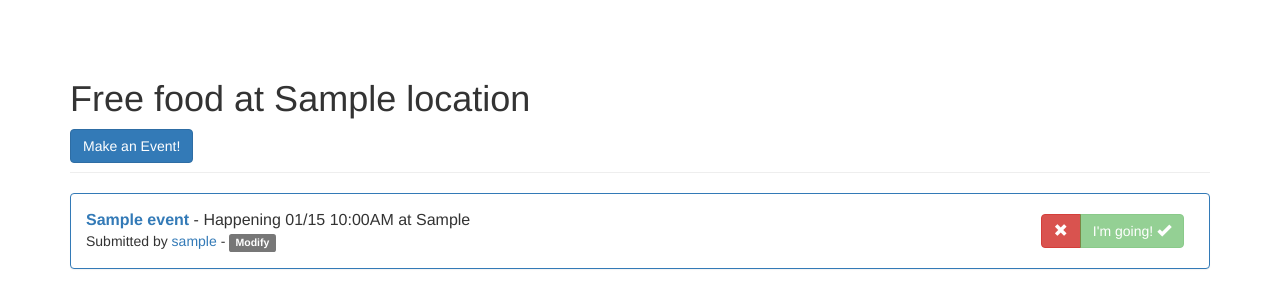
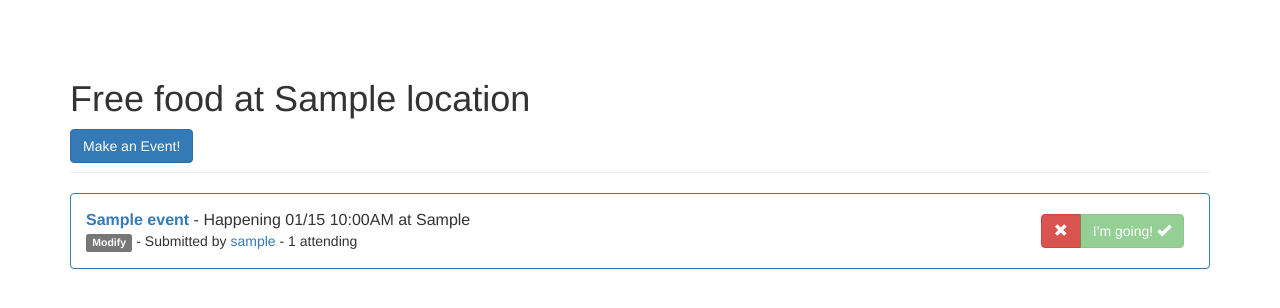
Before and after one commit to foodsnag/foodsnag-web, a Flask app: page / in a window 1280 px wide. Shown: the part 51-359 px from the top of the page. Run offline with Flask 2, Linux system fonts and the light colour scheme; a user stored in the database is signed in; tables that the repository leaves empty hold one stand-in row (values such as "Sample post"); some libraries are stand-ins or nearby versions.

Commit message:
Add event number of attendees function

```diff
--- a/app/models.py
+++ b/app/models.py
@@ -195,6 +195,10 @@ class Event(db.Model):
     self.attendees.remove(User.query.get(user_id))
     db.session.commit()
 
+  def num_attendees(self):
+    num = len(self.attendees)
+    return num
+
   def to_json(self):
     json_post = {
       'id' : self.id,
--- a/app/templates/eventlist.html
+++ b/app/templates/eventlist.html
@@ -8,7 +8,6 @@
         {{event.name }}
       </a>
       </b>
-
       - Happening {{ event.time.strftime('%m/%d %I:%M%p') }} at {{ event.place }}
 
       {% if current_user.is_attending(event.id) %}
@@ -22,7 +21,9 @@
             <span class="glyphicon glyphicon-ok" aria-hidden="true"></span>
           </span>
         </div>
+
       {% else %}
+
         <div class="btn-group btn-sm pull-right" role="group">
           <a type="button" class="btn btn-primary pull-right" href="{{ url_for('main.attend', id=event.id) }}">
             I want to go!
@@ -32,10 +33,16 @@
 
       {% endif %}
     </div>
-    Submitted by
+    {% if current_user == event.author %}
+      <span class="label label-default">Modify</span>
+    {% endif %}
+     - Submitted by
     <a href="{{ url_for('.user', username=event.author.username) }}">{{ event.author.username }}</a>
-    {% if current_user == event.author %}
-       - <span class="label label-default">Modify</span>
+    -
+    {% if event.num_attendees() > 0 %}
+      {{ event.num_attendees() }} attending
+    {% else %}
+      No one attending yet
     {% endif %}
   </div>
 </div>
```
